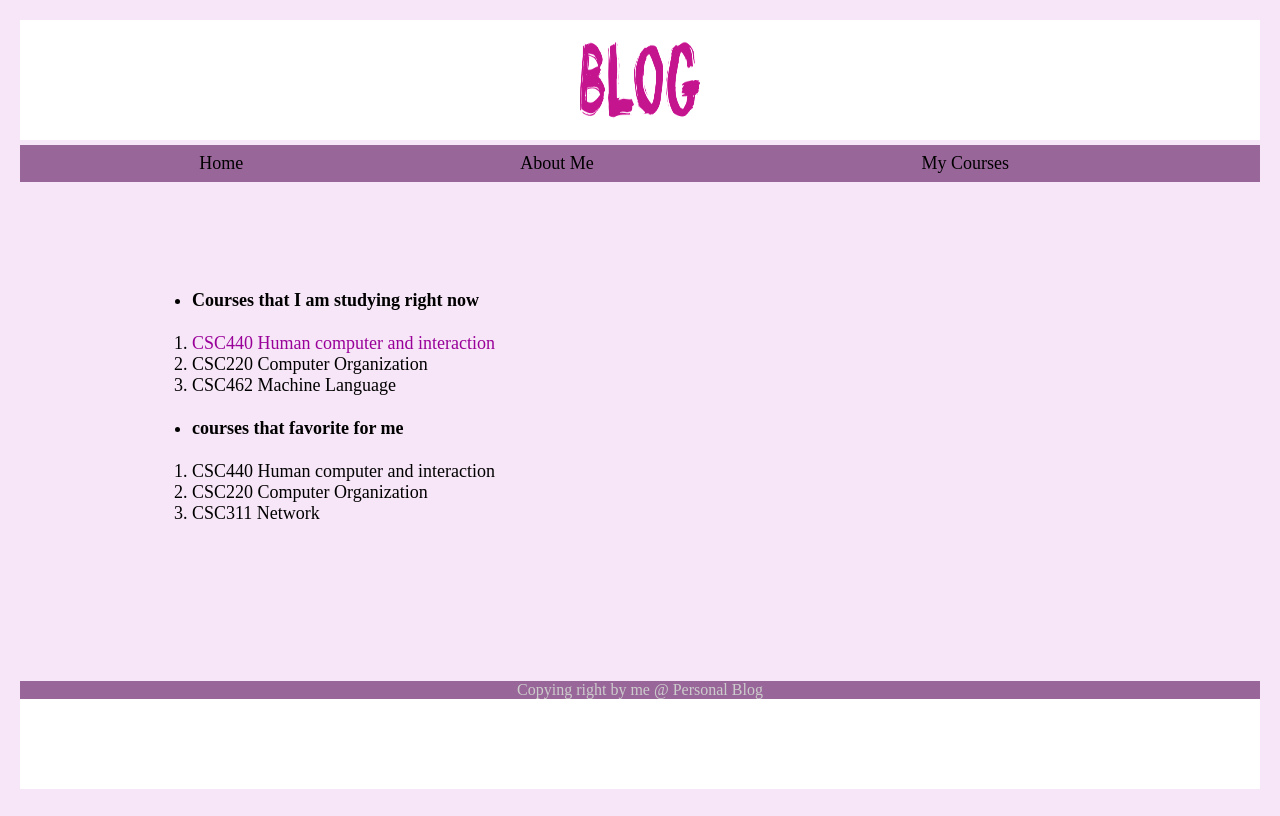
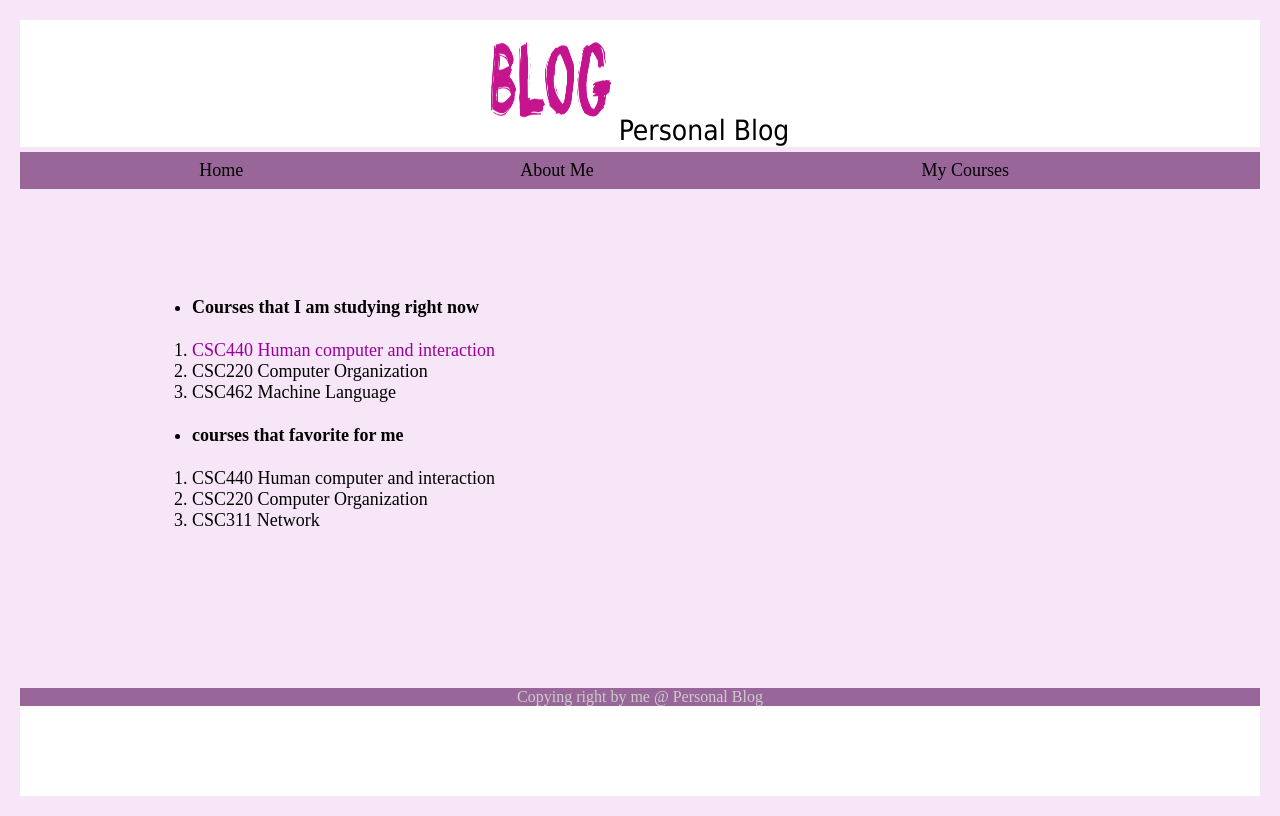
Before and after one commit to Nada66/My, a plain HTML site: page mycourses.html in a window 1280 px wide. Drawn offline with Linux system fonts and the light colour scheme.

Commit message:
Update mycourses.html

```diff
--- a/mycourses.html
+++ b/mycourses.html
@@ -7,6 +7,7 @@
 <body>
 <div id ="div1" >
 <img src="wemon.png"/>
+Personal Blog
 </div>
 
 <div id ="div2" >
```
